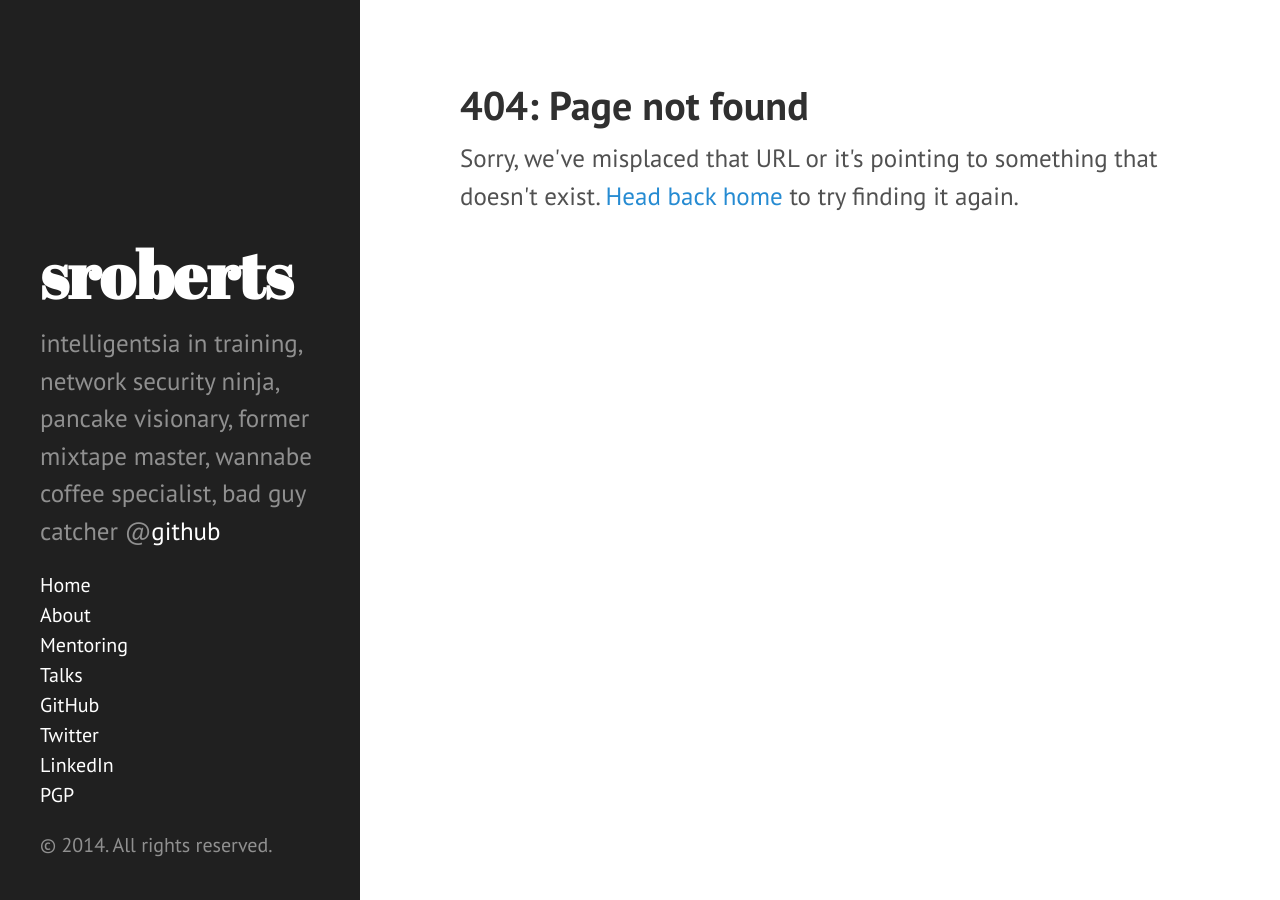
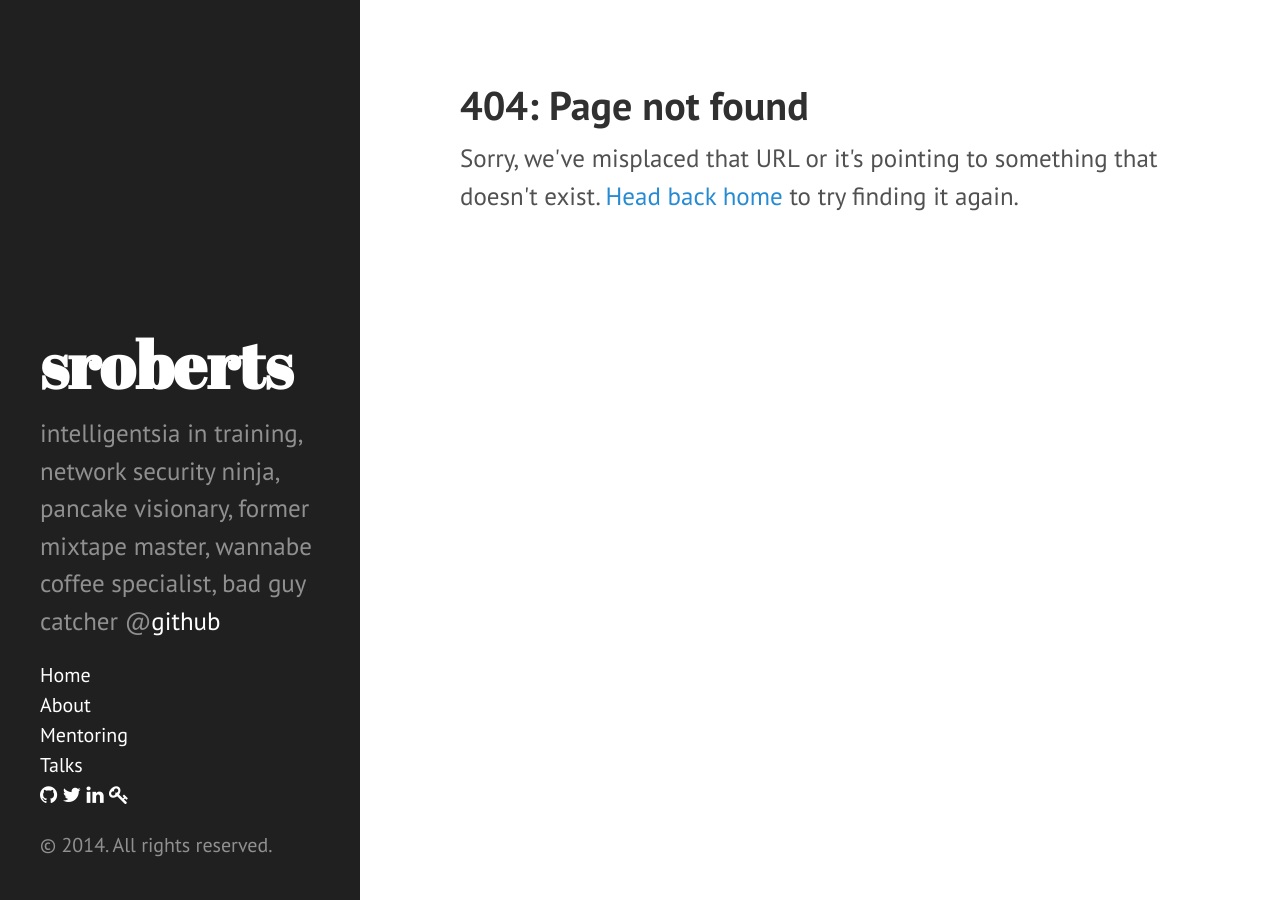
Before and after one commit to sroberts/sroberts.github.io, a Jekyll site: the page built from 404.html, in a window 1280 px wide. Built offline with Jekyll 4.4.1, drawn with Linux system fonts in a browser that asks for light colours; nearby versions of some CDN libraries; Markdown is read by kramdown in place of the engine named in the settings.

Commit message:
moved external links on the sidebar to font-awesome icons

```diff
--- a/_includes/sidebar.html
+++ b/_includes/sidebar.html
@@ -27,10 +27,7 @@
       {% endfor %}
 
       <!--<li class="sidebar-nav-item"><a href="{{ site.github.repo }}/archive/v{{ site.version }}.zip">Download</a></li>-->
-      <li class="sidebar-nav-item"><a href="{{ site.github.main }}" target="_blank">GitHub</a></li>
-      <li class="sidebar-nav-item"><a href="{{ site.twitter.main }}" target="_blank">Twitter</a></li>
-      <li class="sidebar-nav-item"><a href="{{ site.linkedin.main }}" target="_blank">LinkedIn</a></li>
-      <li class="sidebar-nav-item"><a href="{{ site.pgp.main }}" target="_blank">PGP</a></li>
+      <li class="sidebar-nav-item"><a href="{{ site.github.main }}" target="_blank"><i class="fa fa-github"></i></a> <a href="{{ site.twitter.main }}" target="_blank"><i class="fa fa-twitter"></i></a> <a href="{{ site.linkedin.main }}" target="_blank"><i class="fa fa-linkedin"></i></a> <a href="{{ site.pgp.main }}" target="_blank"><i class="fa fa-key"></i></a></li>
       <!--<li class="sidebar-nav-item">Currently v{{ site.version }}</li>-->
     </ul>
 
```
